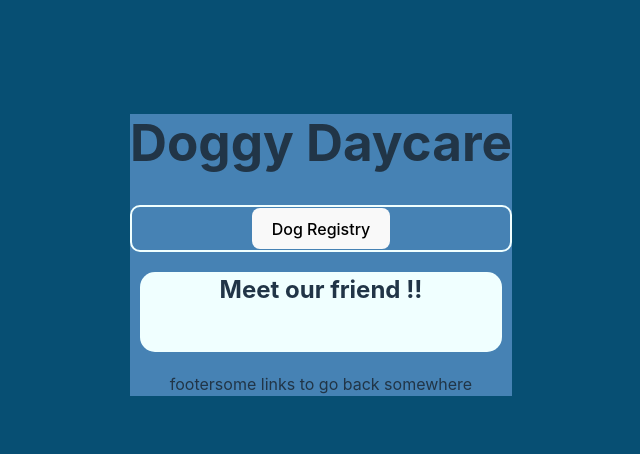
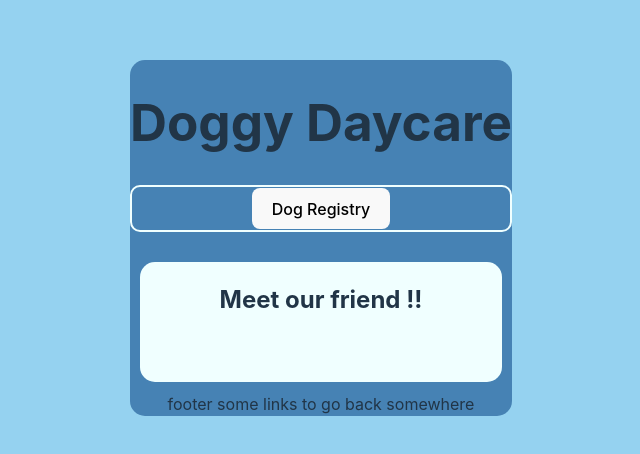
Before and after one commit to joelnavaro/WebApp_DoggyDaycare, a React (Vite) app: page / in a window 1280 px wide. Shown: the part 162-616 px from the top of the page, without its empty margins (319-959 px from the left). Built offline with nearby package versions, Linux system fonts and the light colour scheme; no server answers.

Commit message:
changed to flexbox

```diff
--- a/src/components/DogsGrid.jsx
+++ b/src/components/DogsGrid.jsx
@@ -7,22 +7,27 @@ const DogsGrid = (props) =>{
 
     if(data != null){
         //it doesnt iterate through, better with a single card
-        /* const content = data[0].map( (dog, index)=>{
-            <div key={index}>
-                <img src={dog.img} alt={dog.chipNumber}/>
+        const content = data.map( (dog, index)=>(
+            <div className="dog" key={index}>
+                <img src={dog.img} alt="missing pic" />
+                <br />
+                <label>{dog.name}</label>
             </div>
-        } ); //prueba () en vex de {}
-        container.push(content); */
-        data.forEach( (dog, index) => {
+        ) );
+        container.push(content);
+        /* data.forEach( (dog, index) => {
             const img = <img src={dog.img} alt={dog.chipNumber} key={index}/>;
 
             container.push(img);
-        });
+        }); */
     }
 
     return(
-        <div className="doggrid">
-            {container}
+        <div className="dogscontainer">
+            <h2>All our beautiful friends!!</h2>
+            <div className="doggrid">
+                {container}
+            </div>
         </div>
 
     );
--- a/src/components/DogsRegistry.jsx
+++ b/src/components/DogsRegistry.jsx
@@ -20,14 +20,8 @@ const DogsRegistry = (props)=>{
                     <button className="btn">Home</button>
                 </Link>
             </section>
-            <div className="dogscontainer">
-                All our beautiful friends!!
-                <DogsGrid data={props.data}/>
-            </div>
-
+            <DogsGrid data={props.data}/>
         </div>
-
-
     );
 }
 
--- a/src/components/HomePage.jsx
+++ b/src/components/HomePage.jsx
@@ -24,7 +24,7 @@ const HomePage = (props)=>{
             </section>
             <DogCard dog={props.sample} />
             <footer>
-                footersome links to go back somewhere
+                footer some links to go back somewhere
             </footer>
 
         </div>
--- a/src/components/homepage.css
+++ b/src/components/homepage.css
@@ -1,5 +1,12 @@
+body{
+    background-color:rgb(149, 210, 240);
+}
+
 .homepage{
+    display: flex;
+    flex-direction: column;
     background-color: steelblue;
+    border-radius: 15px;
 }
 .homepage div{
     background-color: azure;
--- a/src/components/registry.css
+++ b/src/components/registry.css
@@ -1,6 +1,4 @@
-body{
-    background-color:rgb(7, 79, 115);
-}
+
 .registrycomp h1{
     color: white;
 }
@@ -9,11 +7,14 @@ body{
     border-radius: 10px;
     background-color: rgb(5, 134, 204);
 }
+.dogscontainer, h2 label{
+    color: white;
+}
 .doggrid{
-    display: grid;
-    grid-template-columns: 100px 100px 100px 100px;
+    display: flex;
+    flex-flow: row wrap;
     padding: 10px;
-    gap: 5px;
+    gap: 10px;
     margin-top: 20px;
 }
 
@@ -23,6 +24,9 @@ body{
     object-fit:cover;
     border: 2px solid white;
     border-radius: 8px;
+}
+.doggrid img:hover{
+    border: 5px solid white;
 }
 
 .registrymenu{
```
